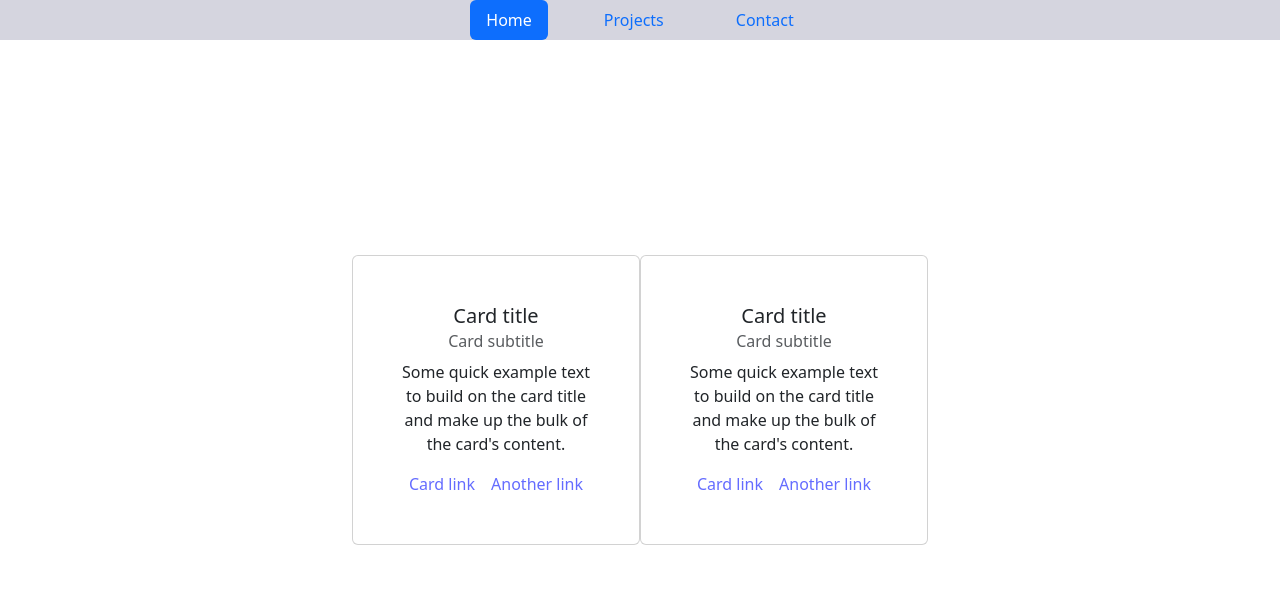
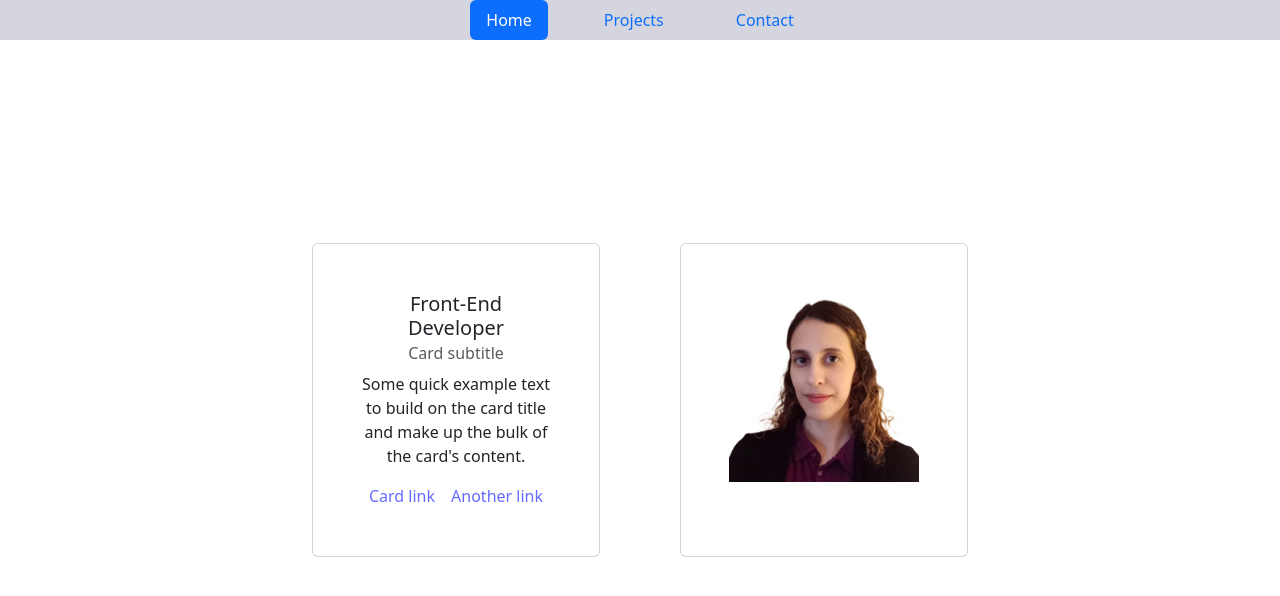
Before and after one commit to jpquental90/React-Portfolio, a React (Vite) app: page / in a window 1280 px wide. Shown: the top 596 px of the page. Built offline with nearby package versions, Linux system fonts and the light colour scheme.

Commit message:
added profile pic to home page

```diff
--- a/src/components/pages/Home.jsx
+++ b/src/components/pages/Home.jsx
@@ -1,25 +1,31 @@
 import React from 'react';
 import './home.css'
+
+// This should be a welcome landing page that contains:
+
+// Your Name
+
+// A headshot of you (or an avatar)
+
+// Your brand statement
+
+// Some indication that this is your portfolio site
 
 function Home() {
   return (
     <div className="home-wrapper">
       <div className="card" style={{width: '18rem'}}>
         <div className="card-body">
-          <h5 className="card-title">Card title</h5>
+          <h5 className="card-title">Front-End Developer</h5>
           <h6 className="card-subtitle mb-2 text-body-secondary">Card subtitle</h6>
           <p className="card-text">Some quick example text to build on the card title and make up the bulk of the card's content.</p>
           <a href="#" className="card-link">Card link</a>
           <a href="#" className="card-link">Another link</a>
         </div>
       </div>
-      <div className="card" style={{width: '18rem'}}>
+      <div className="card card-picture" style={{width: '18rem'}}>
         <div className="card-body">
-          <h5 className="card-title">Card title</h5>
-          <h6 className="card-subtitle mb-2 text-body-secondary">Card subtitle</h6>
-          <p className="card-text">Some quick example text to build on the card title and make up the bulk of the card's content.</p>
-          <a href="#" className="card-link">Card link</a>
-          <a href="#" className="card-link">Another link</a>
+          <img src="images/profilepic.jpg" alt="profile picture" className="profile-pic"/>
         </div>
       </div>
     </div>
--- a/src/components/pages/home.css
+++ b/src/components/pages/home.css
@@ -1,3 +1,11 @@
 .home-wrapper {
     display: flex;
 }
+
+.card-picture {
+    margin-left: 5rem;
+}
+
+.profile-pic {
+    max-width: 100%;
+}
```
Also changed, not shown: public/images/profilepic.jpg (added).
